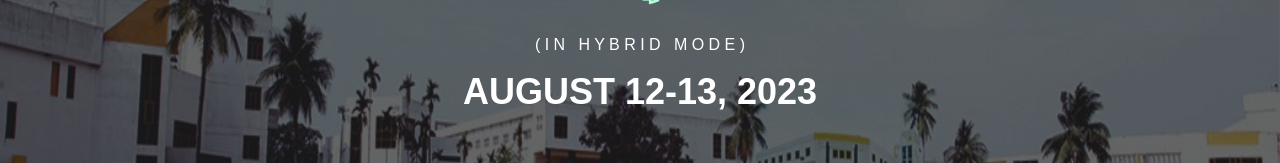
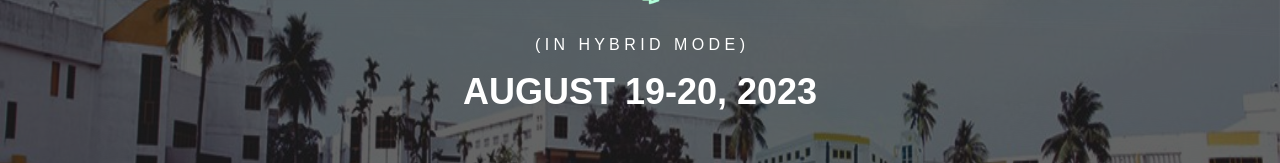
Before and after one commit to bimanTheCoderBoy/CCICS, a React (Create React App) app: page / in a window 1280 px wide. Shown: the part 423-586 px from the top of the page. Built offline with nearby package versions, Linux system fonts and the light colour scheme.

Commit message:
date change

```diff
--- a/src/component/home/Home.js
+++ b/src/component/home/Home.js
@@ -42,7 +42,7 @@ const Slider = () => {
             ( I N &nbsp; H Y B R I D &nbsp; M O D E )
           </h3>
           <h3></h3>
-          <h2>AUGUST 12-13, 2023</h2>
+          <h2>AUGUST 19-20, 2023</h2>
           <h4>Organised by:</h4>
           <h2>Academy of Technology</h2>
 
--- a/src/component/home/Timer.js
+++ b/src/component/home/Timer.js
@@ -5,7 +5,7 @@ const Timer = () => {
     const[hour, setHour]=useState();
     const[min, setMin]=useState();
     const[sec, setSec]=useState();
-    const finalTime = new Date("August 12, 2023 8:00:00");
+    const finalTime = new Date("August 19, 2023 8:00:00");
     setInterval(() => {
         const now=new Date();
         const t=new Date(finalTime-now);
```
